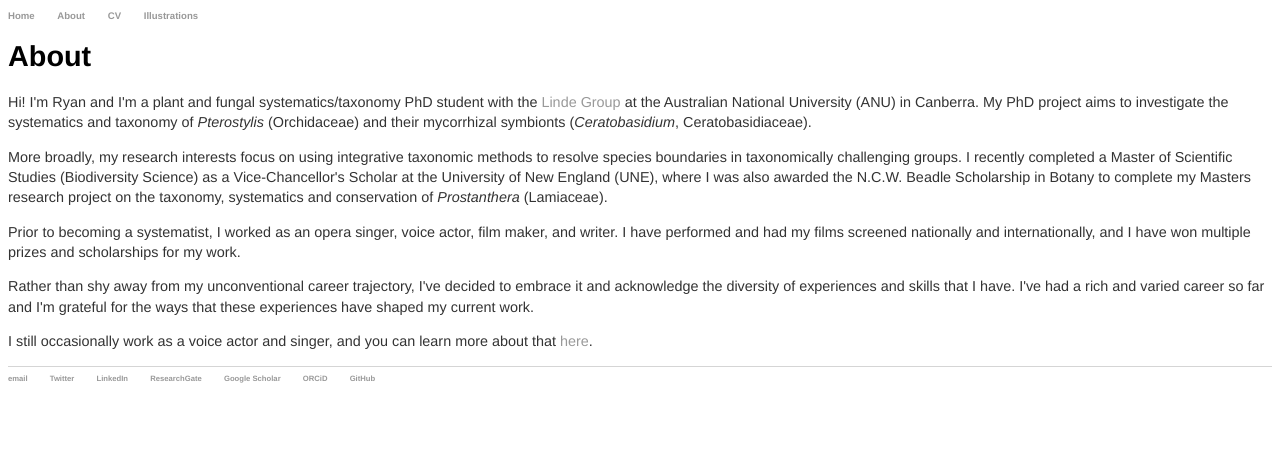
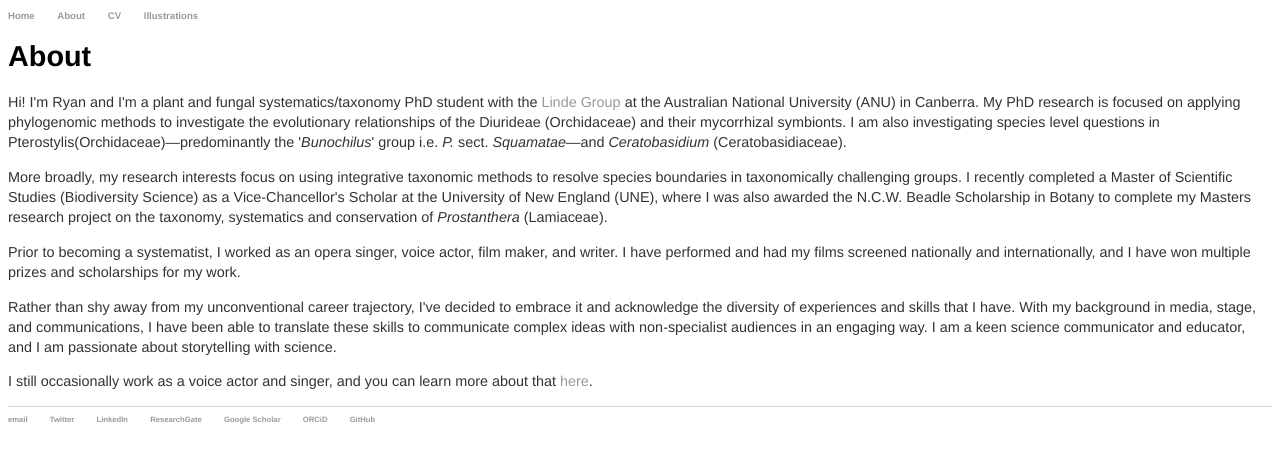
Before and after one commit to rpodonnell/rpodonnell.github.io, a Jekyll site: the page built from about/index.html, in a window 1280 px wide. Shown: the top 463 px of the page. Built offline with Jekyll 4.4.1, drawn with Linux system fonts in a browser that asks for light colours.

Commit message:
Update index.html

```diff
--- a/about/index.html
+++ b/about/index.html
@@ -5,13 +5,15 @@ title: About
 <h1>{{ page.title }}</h1>
 <div class="blurb">
 	<p>Hi! I'm Ryan and I'm a plant and fungal systematics/taxonomy PhD student with the
-<a href="https://biology.anu.edu.au/research/groups/linde-group-population-genetics-evolution-phylogeography-and-molecular-phylogenetics">Linde Group</a> at the Australian National University (ANU) in Canberra. My PhD project aims to investigate the systematics and taxonomy of <em>Pterostylis</em> (Orchidaceae) and their mycorrhizal symbionts (<em>Ceratobasidium</em>, Ceratobasidiaceae).</p>
-
+<a href="https://biology.anu.edu.au/research/groups/linde-group-population-genetics-evolution-phylogeography-and-molecular-phylogenetics">Linde Group</a> at the Australian National University (ANU) in Canberra.
+My PhD research is focused on applying phylogenomic methods to investigate the evolutionary relationships of the Diurideae (Orchidaceae) and their mycorrhizal symbionts. I am also investigating species level questions in </em>Pterostylis</em>(Orchidaceae)—predominantly the '<em>Bunochilus</em>' group i.e. <em>P.</em> sect. <em>Squamatae</em>—and <em>Ceratobasidium</em> (Ceratobasidiaceae).
 <p>More broadly, my research interests focus on using integrative taxonomic methods to resolve species boundaries in taxonomically challenging groups. I recently completed a Master of Scientific Studies (Biodiversity Science) as a Vice-Chancellor's Scholar at the University of New England (UNE), where I was also awarded the N.C.W. Beadle Scholarship in Botany to complete my Masters research project on the taxonomy, systematics and conservation of <em>Prostanthera</em> (Lamiaceae).</p>
 
 <p>Prior to becoming a systematist, I worked as an opera singer, voice actor, film maker, and writer. I have performed and had my films screened nationally and internationally, and I have won multiple prizes and scholarships for my work.</p>
 
-<p>Rather than shy away from my unconventional career trajectory, I've decided to embrace it and acknowledge the diversity of experiences and skills that I have. I've had a rich and varied career so far and I'm grateful for the ways that these experiences have shaped my current work.</p>
+<p>Rather than shy away from my unconventional career trajectory, I've decided to embrace it and acknowledge the diversity of experiences and skills that I have.
+	With my background in media, stage, and communications, I have been able to translate these skills to communicate complex ideas with non-specialist
+	audiences in an engaging way. I am a keen science communicator and educator, and I am passionate about storytelling with science. </p>
 
 <p>I still occasionally work as a voice actor and singer, and you can learn more about that <a href="https://rpodonnell.com.au/"> here</a>.</p>
 
```
